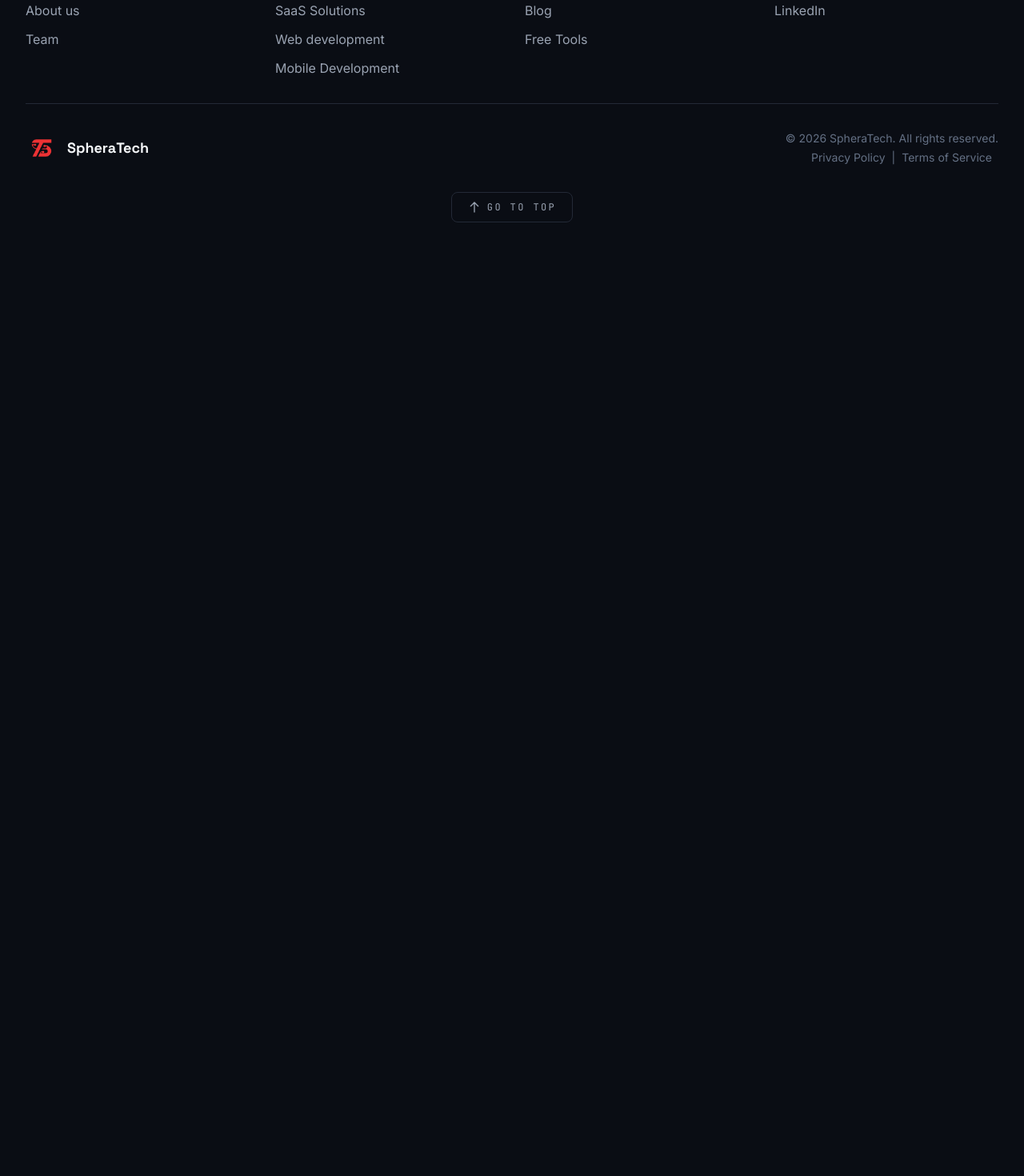
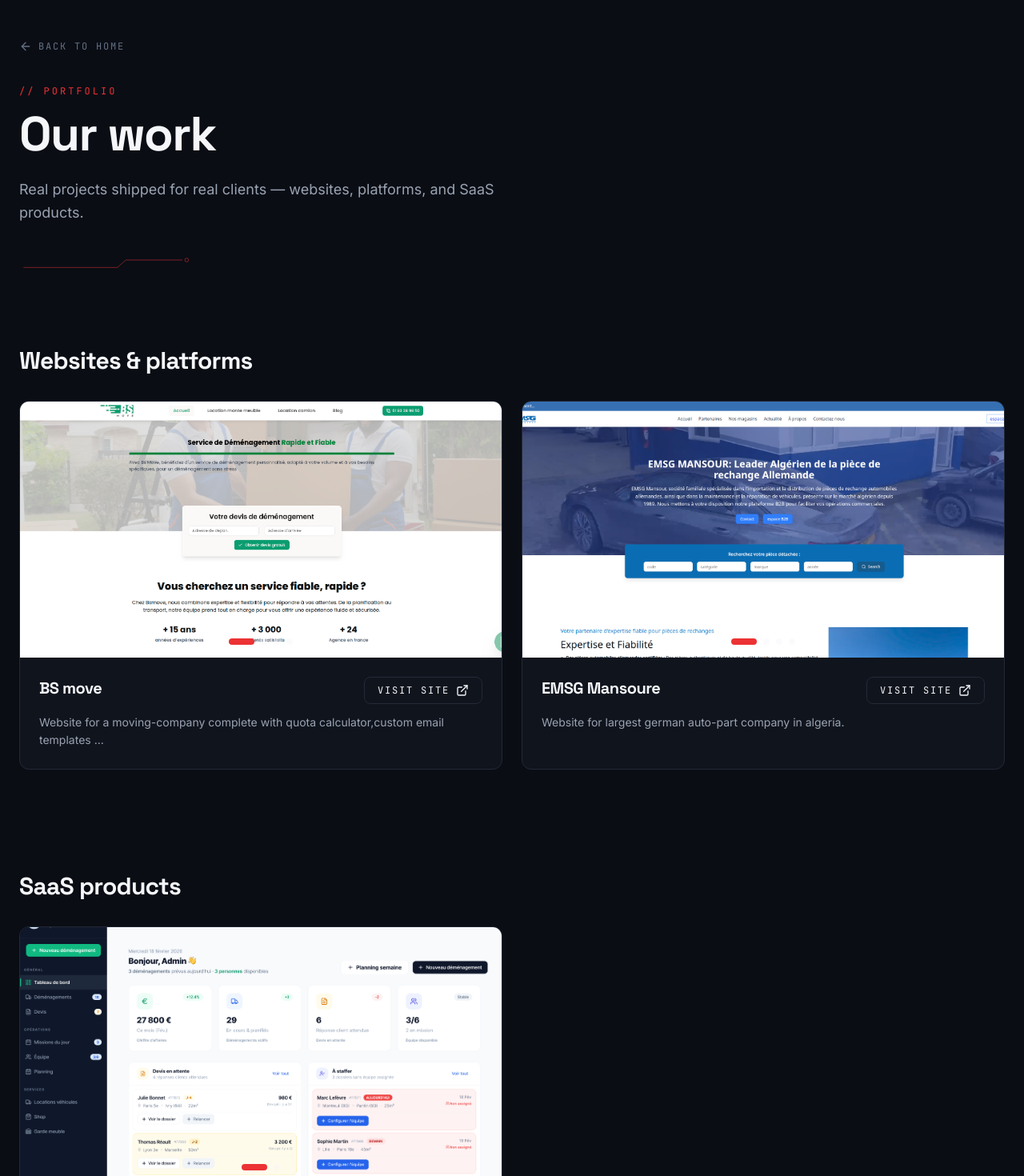
Before and after one commit to SphaeraTech/SphraTech, a Next.js app: page /realisations in a window 1280 px wide. Shown: the part 80-1550 px from the top of the page at 80% size. Before the commit the page ends 800 px from the top, so only its background shows below. Built offline with nearby package versions, Linux system fonts and the light colour scheme.

Commit message:
✨ Add RealisationsContent component and update RealisationsPage to utilize it

```diff
--- /dev/null
+++ b/app/realisations/RealisationsContent.tsx
@@ -0,0 +1,93 @@
+'use client';
+
+import Link from 'next/link';
+import { ArrowLeft } from 'lucide-react';
+import { useLanguage } from '@/app/contexts/LanguageContext';
+import ProjectCard from '@/components/ProjectCard';
+import CTASection from '@/components/CTASection';
+import Reveal from '@/components/motion/Reveal';
+import CircuitTrace from '@/components/motion/CircuitTrace';
+
+interface Client {
+  name: string;
+  description: string;
+  pictures: string[];
+  siteLink?: string;
+}
+
+export default function RealisationsContent() {
+  const { t } = useLanguage();
+  const webClients: Client[] = (t.services.webDev as { clients?: Client[] }).clients ?? [];
+  const saasClients: Client[] = (t.services.saas as { clients?: Client[] }).clients ?? [];
+
+  return (
+    <main className="min-h-screen">
+      {/* Page header */}
+      <section className="pt-32 pb-8 px-6">
+        <div className="max-w-7xl mx-auto">
+          <Link
+            href="/"
+            className="group inline-flex items-center gap-2 font-mono text-xs uppercase tracking-[0.15em] text-faint hover:text-ink transition-colors mb-10"
+          >
+            <ArrowLeft className="w-4 h-4 group-hover:-translate-x-1 transition-transform" />
+            {t.productsPage.backToHome}
+          </Link>
+
+          <Reveal>
+            <p className="font-mono text-brand text-xs uppercase tracking-[0.25em] mb-4">
+              {'// '}Portfolio
+            </p>
+            <h1 className="font-display text-4xl md:text-6xl font-bold tracking-tight text-ink mb-6">
+              {t.realisations.title}
+            </h1>
+            <p className="text-body md:text-lg max-w-2xl leading-relaxed">
+              {t.realisations.subtitle}
+            </p>
+          </Reveal>
+
+          <div className="mt-10 text-brand/50">
+            <CircuitTrace className="w-56 h-4" />
+          </div>
+        </div>
+      </section>
+
+      {/* Websites & platforms */}
+      <section className="py-12 md:py-16 px-6">
+        <div className="max-w-7xl mx-auto">
+          <Reveal className="mb-8">
+            <h2 className="font-display text-2xl md:text-3xl font-bold tracking-tight text-ink">
+              {t.realisations.webTitle}
+            </h2>
+          </Reveal>
+          <div className="grid grid-cols-1 md:grid-cols-2 gap-6">
+            {webClients.map((client, index) => (
+              <Reveal key={client.name} delay={index * 70} className="h-full">
+                <ProjectCard client={{ siteLink: '', ...client }} />
+              </Reveal>
+            ))}
+          </div>
+        </div>
+      </section>
+
+      {/* SaaS products */}
+      <section className="py-12 md:py-16 px-6">
+        <div className="max-w-7xl mx-auto">
+          <Reveal className="mb-8">
+            <h2 className="font-display text-2xl md:text-3xl font-bold tracking-tight text-ink">
+              {t.realisations.saasTitle}
+            </h2>
+          </Reveal>
+          <div className="grid grid-cols-1 md:grid-cols-2 gap-6">
+            {saasClients.map((client, index) => (
+              <Reveal key={client.name} delay={index * 70} className="h-full">
+                <ProjectCard client={{ siteLink: '', ...client }} />
+              </Reveal>
+            ))}
+          </div>
+        </div>
+      </section>
+
+      <CTASection />
+    </main>
+  );
+}
--- a/app/realisations/page.tsx
+++ b/app/realisations/page.tsx
@@ -1,11 +1,12 @@
-import React from 'react'
+import type { Metadata } from 'next';
+import RealisationsContent from './RealisationsContent';
 
-function realisationsPage() {
-  return (
-    <div>
+export const metadata: Metadata = {
+  title: 'Our Work',
+  description:
+    'Real projects shipped for real clients — websites, platforms, and SaaS products built by SpheraTech.',
+};
 
-    </div>
-  )
+export default function RealisationsPage() {
+  return <RealisationsContent />;
 }
-
-export default realisationsPage
--- a/app/sitemap.ts
+++ b/app/sitemap.ts
@@ -58,6 +58,16 @@
             lastModified: new Date(),
             priority: 0.8,
         },
+        {
+            url: `${SITE_URL}/realisations`,
+            lastModified: new Date(),
+            priority: 0.8,
+        },
+        {
+            url: `${SITE_URL}/free-tools`,
+            lastModified: new Date(),
+            priority: 0.7,
+        },
     ]
 
 
--- a/components/HeroSection.tsx
+++ b/components/HeroSection.tsx
@@ -28,7 +28,7 @@
       opacity: [0, 1],
       translateY: [20, 0],
       duration: 700,
-      delay: (_, i = 0) => i * 130,
+      delay: (_: unknown, i: number = 0) => i * 130,
     });
 
     traces.forEach((trace, i) => {
@@ -113,14 +113,14 @@
 
         {/* Signature: circuit traces drawn from the logo's own detailing. */}
         <div aria-hidden="true" className="mt-16 flex items-center justify-center gap-6 text-brand/70">
-          <svg viewBox="0 0 320 24" fill="none" className="w-40 md:w-64 h-5" style={{ transform: 'scaleX(-1)' }}>
+          <svg viewBox="0 0 320 24" fill="none" preserveAspectRatio="xMaxYMid meet" className="h-5 w-16 sm:w-40 md:w-64 shrink-0" style={{ transform: 'scaleX(-1)' }}>
             <path data-hero-trace d="M0 20 H176 L192 6 H298" stroke="currentColor" strokeWidth="1.5" opacity="0" />
             <circle data-hero-node cx="306" cy="6" r="3.5" stroke="currentColor" strokeWidth="1.5" fill="none" style={{ transformOrigin: '306px 6px' }} />
           </svg>
           <span data-hero data-reveal className="font-mono text-faint text-xs uppercase tracking-[0.25em]">
             {t.hero.scrollBtn}
           </span>
-          <svg viewBox="0 0 320 24" fill="none" className="w-40 md:w-64 h-5">
+          <svg viewBox="0 0 320 24" fill="none" preserveAspectRatio="xMinYMid meet" className="h-5 w-16 sm:w-40 md:w-64 shrink-0">
             <path data-hero-trace d="M0 20 H176 L192 6 H298" stroke="currentColor" strokeWidth="1.5" opacity="0" />
             <circle data-hero-node cx="306" cy="6" r="3.5" stroke="currentColor" strokeWidth="1.5" fill="none" style={{ transformOrigin: '306px 6px' }} />
           </svg>
--- a/package.json
+++ b/package.json
@@ -15,7 +15,6 @@
     "@tailwindcss/typography": "^0.5.19",
     "animejs": "^4.5.0",
     "clsx": "^2.1.1",
-    "framer-motion": "^12.25.0",
     "lucide-react": "^0.562.0",
     "next": "16.1.1",
     "next-sanity": "^12.1.0",
```
Also changed, not shown: lib/translations.ts (+31 -28 lines), 1 other file (tests, documents, lock files or other folders).
